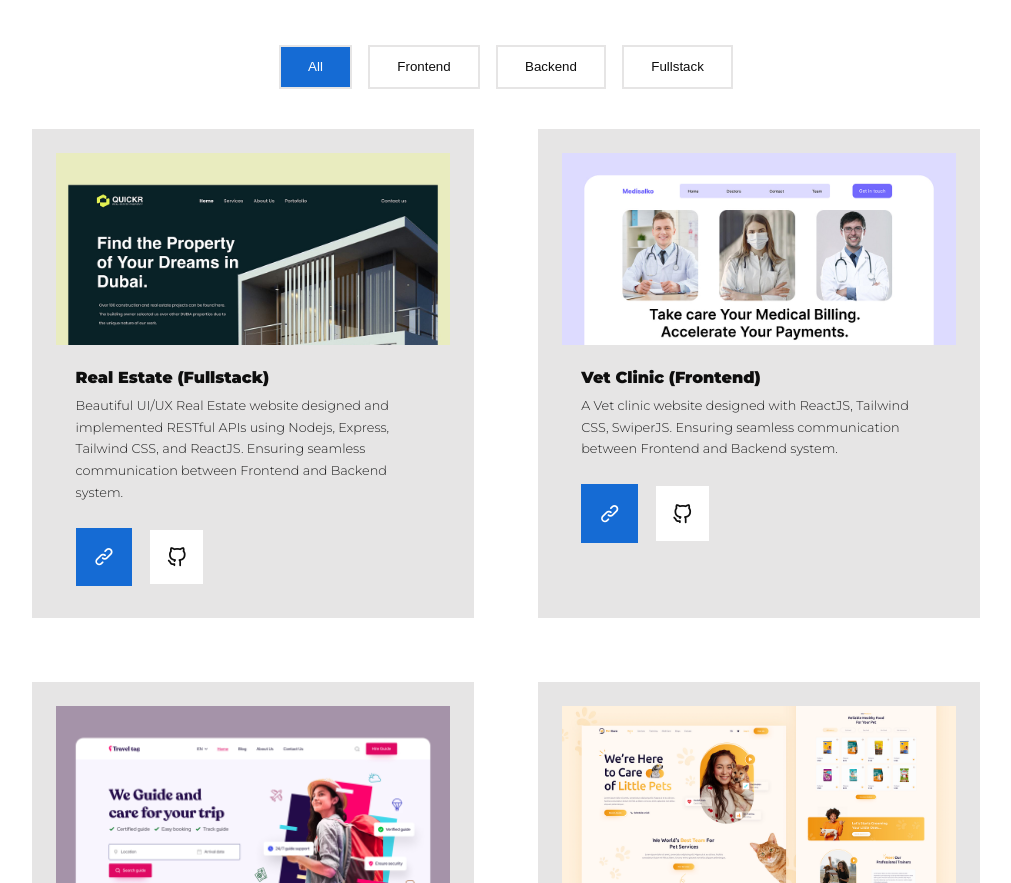
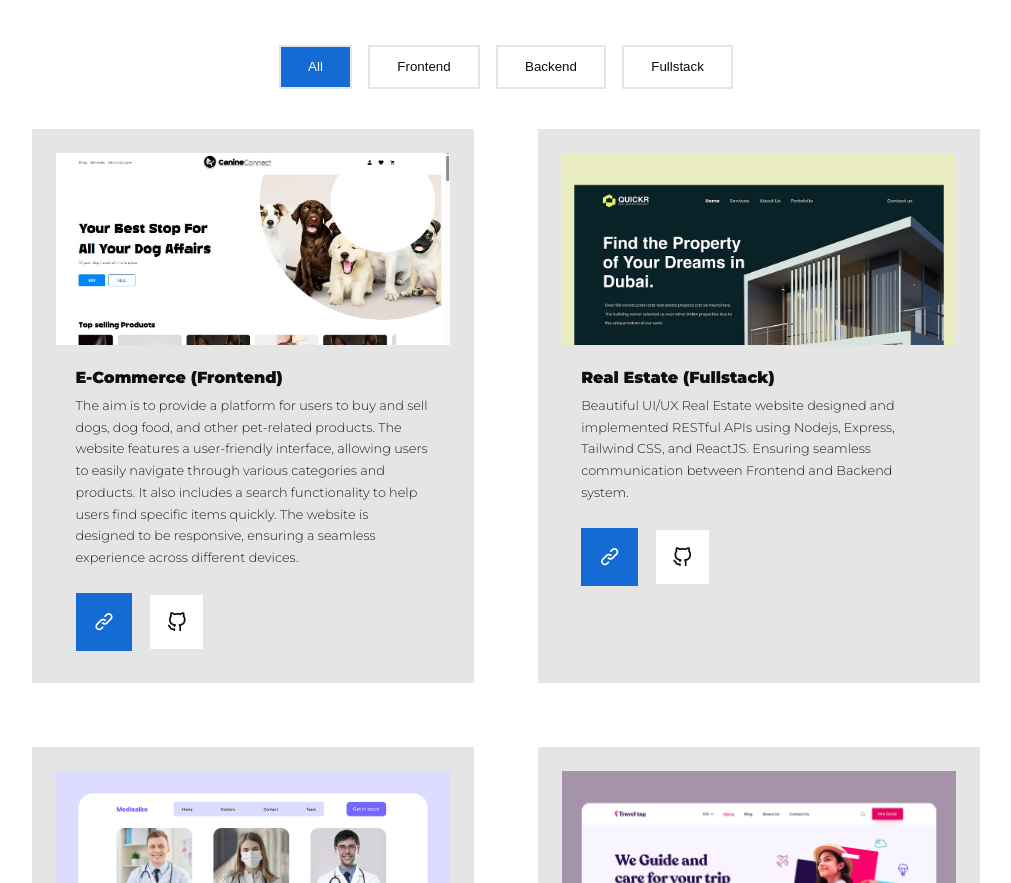
Before and after one commit to NateSewel/portfolio, a plain HTML site: page index.html in a window 1280 px wide. Shown: the part 1929-2812 px from the top of the page, without its empty margins (134-1145 px from the left). Drawn offline with nearby package versions, Linux system fonts and the light colour scheme.

Commit message:
Skill updated

```diff
--- a/index.html
+++ b/index.html
@@ -148,6 +148,40 @@
         data-aos-delay="200"
       >
         <!-- Project 1 -->
+        <article class="project mix fullstack" data-order="1">
+          <div class="project__image">
+            <img src="./assets/canine.JPG" alt="Project One" />
+          </div>
+          <h5>E-Commerce (Frontend)</h5>
+          <p>
+            The aim is to provide a platform for users to buy and sell dogs, dog
+            food, and other pet-related products. The website features a
+            user-friendly interface, allowing users to easily navigate through
+            various categories and products. It also includes a search
+            functionality to help users find specific items quickly. The website
+            is designed to be responsive, ensuring a seamless experience across
+            different devices.
+          </p>
+          <div class="project__cta">
+            <a
+              title="project1"
+              href="https://canine-connect-eta.vercel.app/"
+              class="btn primary"
+              rel="noopener"
+              target="_blank"
+              ><i class="uil uil-link"></i
+            ></a>
+            <a
+              title="project1"
+              href="https://github.com/NateSewel/caninecommerce"
+              class="btn"
+              rel="noopener"
+              target="_blank"
+              ><i class="uil uil-github-alt"></i
+            ></a>
+          </div>
+        </article>
+        <!-- Project 2 -->
         <article class="project mix fullstack" data-order="1">
           <div class="project__image">
             <img src="./assets/project_1.jpg" alt="Project One" />
@@ -553,10 +587,7 @@
           </div>
           <div class="faqs__item-bottom">
             <span></span>
-            <p>
-              I work as a Team pending on how big
-              the project is.
-            </p>
+            <p>I work as a Team pending on how big the project is.</p>
           </div>
         </li>
         <li class="faqs__item" data-aos="fade-in" data-aos-delay="400">
--- a/index.js
+++ b/index.js
@@ -24,16 +24,23 @@ const experienceContent = `
             From designing and building dynamic websites to creating advanced chatbot, I excel in leveraging cutting-edge technologies to achieve outstanding results.
           </p>
           <ul>
-           <li>
-              <h6>Dec 2023 - Present</h6>
+
+            <li>
+              <h6>Feb 2025 - Present</h6>
               <h5>Full-Stack Developer</h5>
-              <p>Lofai Inc</p>
+              <p>Mustard</p>
             </li>
 
             <li>
               <h6>July 2024 - November 2024</h6>
-              <h5>AI Chatbot Developer <br/> (Freelance)</h5>
+              <h5>AI Chatbot Developer <br/> (Contract-based)</h5>
               <p>Helpnonymous</p>
+            </li>
+
+           <li>
+              <h6>Dec 2023 - jan 2025</h6>
+              <h5>Full-Stack Developer</h5>
+              <p>Lofai Inc</p>
             </li>
 
             <li>
@@ -61,7 +68,7 @@ resumeRight.innerHTML = experienceContent;
 const educationBtn = document.querySelector(".education__btn");
 const educationContent = `
 <h4>Education</h4>
-    <p> Fullstack Web Development Certification, AI and Chatbot Certification, and various online courses in advanced programming, AI, and web technologies.</p>
+    <p> Fullstack Web Development Certification, AI Agents and Chatbot Certification, and various online courses in advanced programming, AI, and web technologies.</p>
     <ul>
       <li>
         <h5>College Education</h5>
@@ -100,7 +107,7 @@ educationBtn.addEventListener("click", () => {
 // Skills
 const skillsContent = `<h4>Skills</h4>
     <p>
-      Proficient in frontend and backend technologies including HTML, CSS, JavaScript, React, Node.js, MongoDB, MySQL, RESTful API, AI Chatbot frameworks and more.
+      Proficient in frontend and backend technologies including HTML, CSS, Tailwind CSS, JavaScript,Next.js, React.js, Node.js, Express.js, MongoDB, MySQL, RESTful API, AI Chatbot and Automation framework and more.
     </p>
     <ul>
       <li><img src="./assets/react.webp" alt="ReactJS Logo" /></li>
@@ -120,6 +127,9 @@ const skillsContent = `<h4>Skills</h4>
       <li><img src="./assets/firebase.png" alt="Firebase Logo" /></li>
       <li><img src="./assets/git.png" alt="Git Logo" /></li>
       <li><img src="./assets/heroku.png" alt="Heroku Logo" /></li>
+      <li><img src="./assets/streamlit.png" alt="Streamlit Logo" /></li>
+      <li><img src="./assets/langchain-text.png" alt="Langchain Logo" /></li>
+      <li><img src="./assets/langchain-color.png" alt="Langchain Logo" /></li>
 
     </ul>`;
 
@@ -154,7 +164,7 @@ const aboutContent = `<h4>About me</h4>
                     </li>
                     <li>
                         <h6>Language:</h6>
-                        <h5>English</h5>
+                        <h5>English & French</h5>
                     </li>
                     <li>
                         <h6>Phone:</h6>
```
Also changed, not shown: assets/canine.JPG (added), assets/langchain-color.png (added), assets/langchain-text.png (added), assets/streamlit.png (added).
